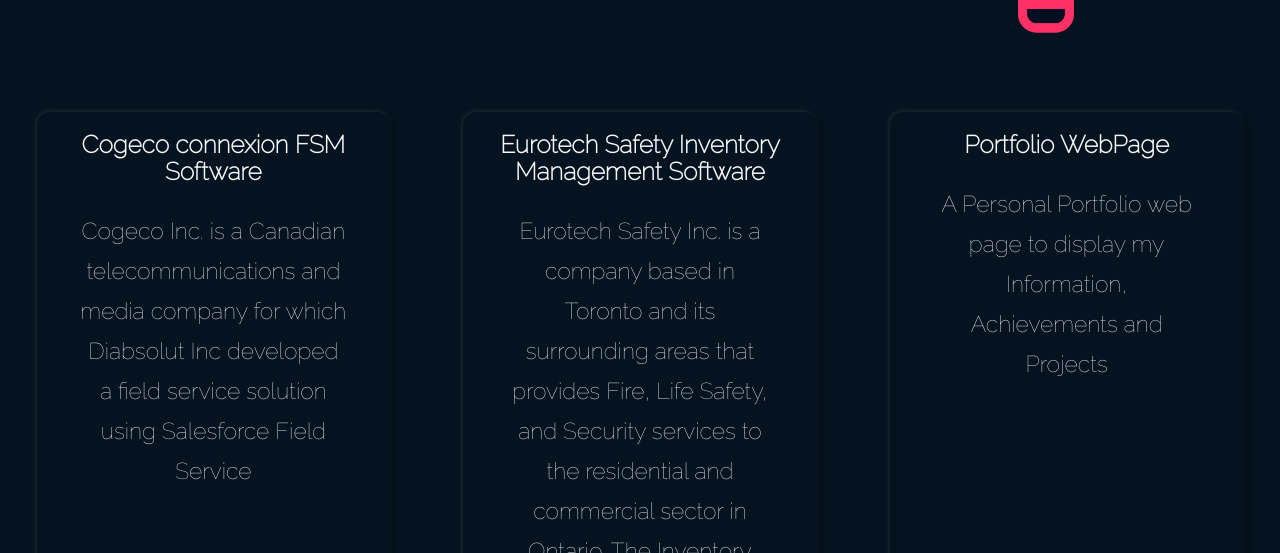
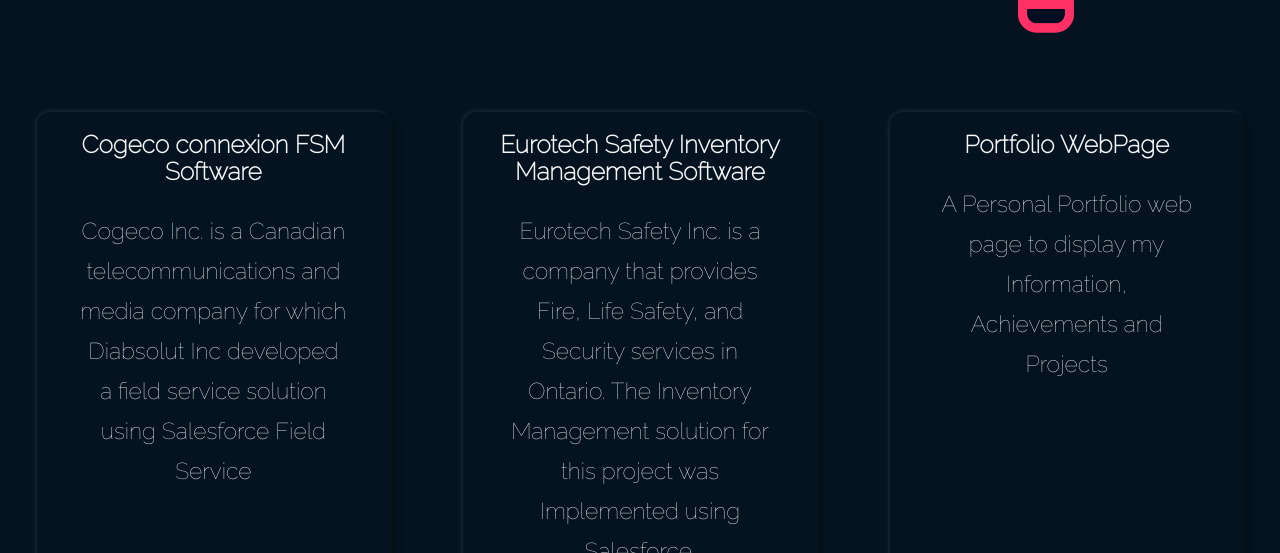
Before and after one commit to nathanielmathew/MyPortfolio, a Gatsby site: page /projects in a window 1280 px wide. Shown: the part 399-952 px from the top of the page. Built offline with nearby package versions, Linux system fonts and the light colour scheme; Gatsby itself is replaced by a stand-in of ours; a web font is replaced by a local one.

Commit message:
Update projects.js

```diff
--- a/src/pages/projects.js
+++ b/src/pages/projects.js
@@ -21,7 +21,7 @@ const Achievements = props => (
       </div>
         <div className="project-card-container">
           <ProjectCard pname="Cogeco connexion FSM Software" pinfo="Cogeco Inc. is a Canadian telecommunications and media company for which Diabsolut Inc developed a field service solution using Salesforce Field Service" plink=""/>
-          <ProjectCard pname="Eurotech Safety Inventory Management Software" pinfo="Eurotech Safety Inc. is a company based in Toronto and its surrounding areas that provides Fire, Life Safety, and Security services to the residential and commercial sector in Ontario. The Inventory Management solution for this project was Implemented using Salesforce." plink=""/>
+          <ProjectCard pname="Eurotech Safety Inventory Management Software" pinfo="Eurotech Safety Inc. is a company that provides Fire, Life Safety, and Security services in Ontario. The Inventory Management solution for this project was Implemented using Salesforce." plink=""/>
           <ProjectCard pname="Portfolio WebPage" pinfo="A Personal Portfolio web page to display my Information, Achievements and Projects" plink="/"/>
           <ProjectCard pname="VTU Study Material Website" pinfo="MyVTU.me is a website for all your VTU related needs; Find Relevant VTU Notes and Question Papers with ease!" plink="https://myvtu.me"/>
           <ProjectCard pname="Browser Extension for The Visually Impaired" pinfo="A Chrome Browser Extension to dictate selected text on a web page whenever the hotkey is clicked" plink="https://github.com/nathanielmathew/Text2Speech"/>
```
